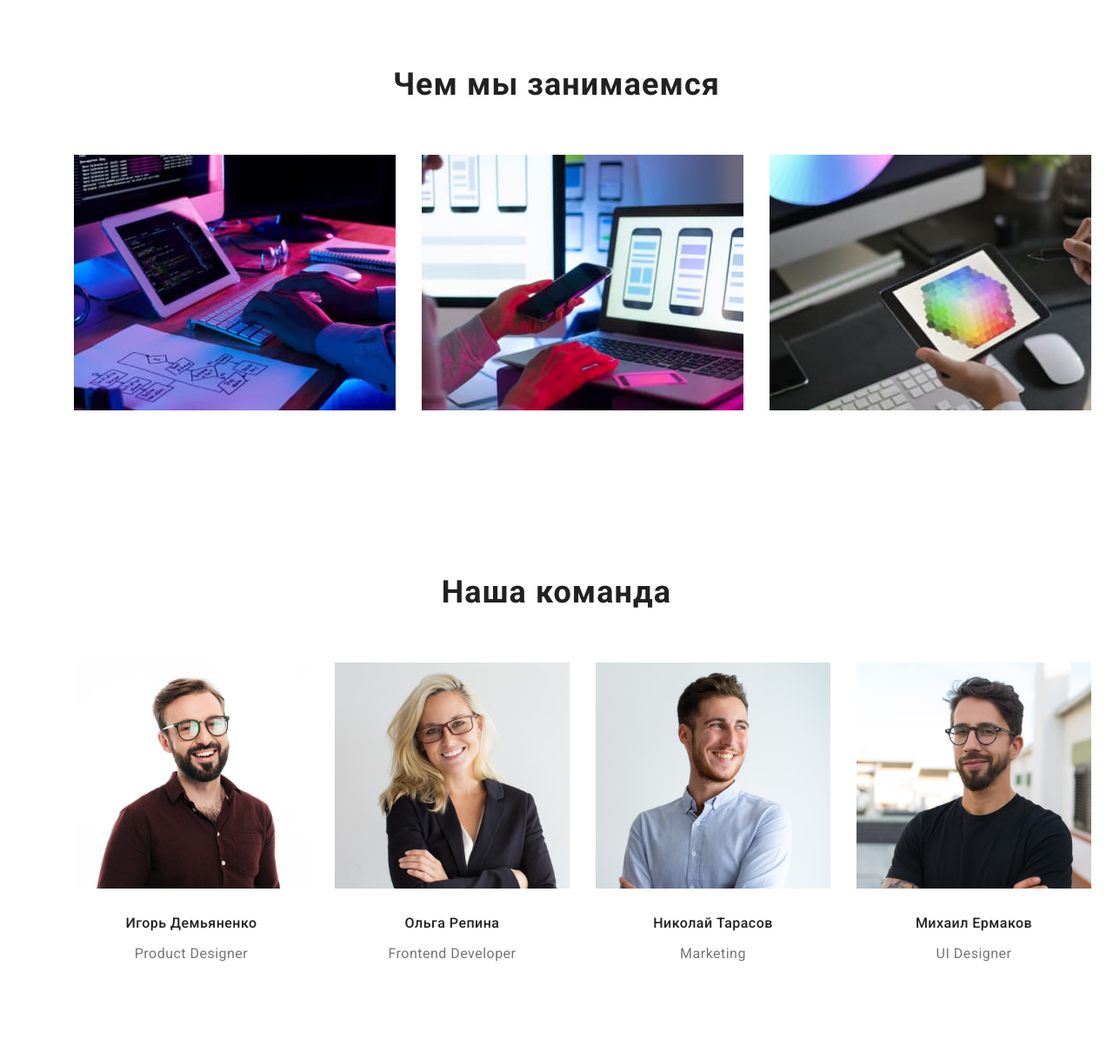
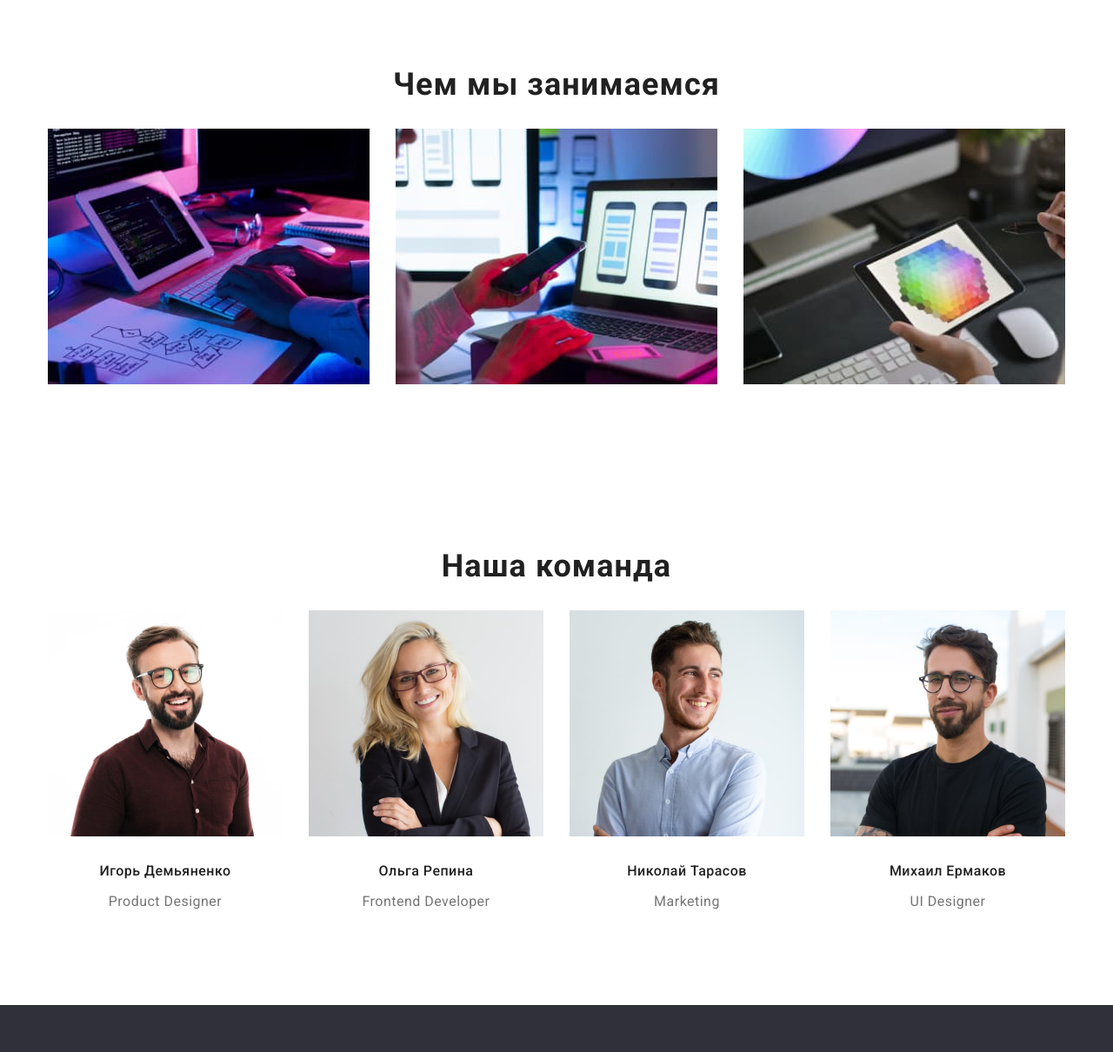
Before and after one commit to Huk2021/goit-markup-hw-03, a plain HTML site: page index.html in a window 1280 px wide. Shown: the part 1050-2260 px from the top of the page at 87% size. Drawn offline with nearby package versions, Linux system fonts and the light colour scheme.

Commit message:
мелкие правки

```diff
--- a/css/styles.css
+++ b/css/styles.css
@@ -53,7 +53,7 @@ body {
   font-family: var(--main-font);
 }
 
-/*------------- Контейнер----------- */
+/*------------- КОНТЕЙНЕР----------- */
 .container {
   width: 1200px;
   margin: 0 auto;
@@ -61,12 +61,11 @@ body {
   padding-right: 15px;
 }
 
-/*------------ секции ------------------- */
+/*------------ СЕКЦИИ ------------------- */
 section {
   padding-top: 94px;
   padding-bottom: 94px;
 }
-/* Компоненты============= */
 
 /* =========ШАПКА САЙТА========= */
 .header {
@@ -220,6 +219,8 @@ section {
 }
 .promo-link-list {
   display: flex;
+  margin-left: -30px;
+  margin-top: -30px;
 }
 .promo-link-list-item {
   flex-basis: calc((100% - 90px) / 3);
@@ -237,6 +238,8 @@ section {
 }
 .team-link-list {
   display: flex;
+  margin-left: -30px;
+  margin-top: -30px;
 }
 .team-link-list-item {
   flex-basis: calc((100% - 120px) / 4);
```
